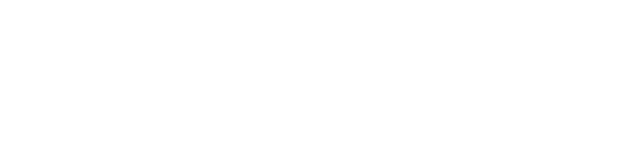
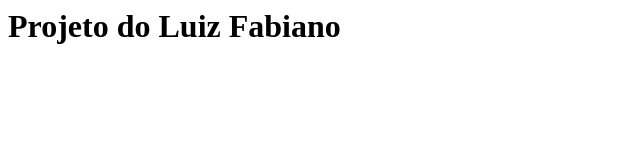
Before and after one commit to luizfabianovianarocha/luiz-git, a plain HTML site: page index.html in a window 1280 px wide. Shown: the whole page, without its empty margins (0-640 px from the left). Drawn offline with Linux system fonts and the light colour scheme.

Commit message:
Tituto da Pagina

```diff
--- a/index.html
+++ b/index.html
@@ -2,7 +2,7 @@
 
     <head>
         <body>
-
+            <h1>Projeto do Luiz Fabiano</h1>
         </body>
     </head>
 
```
